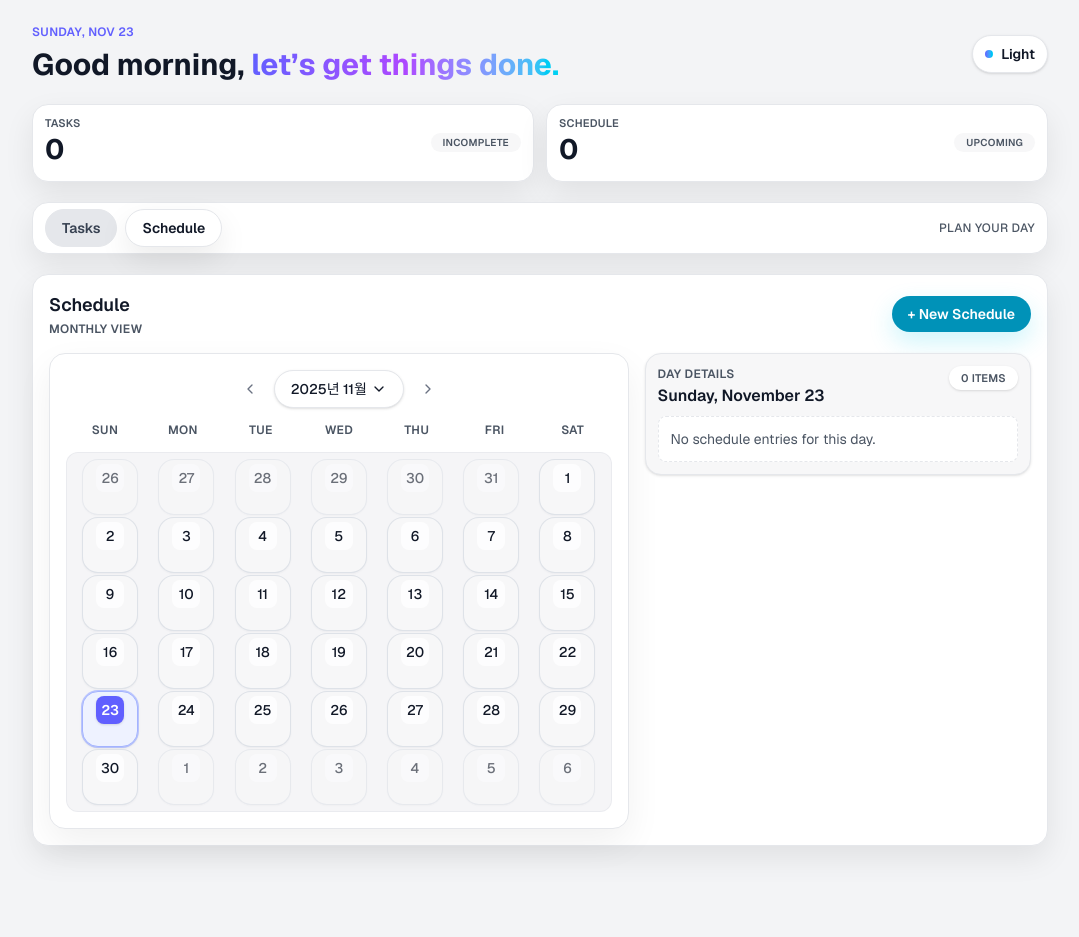
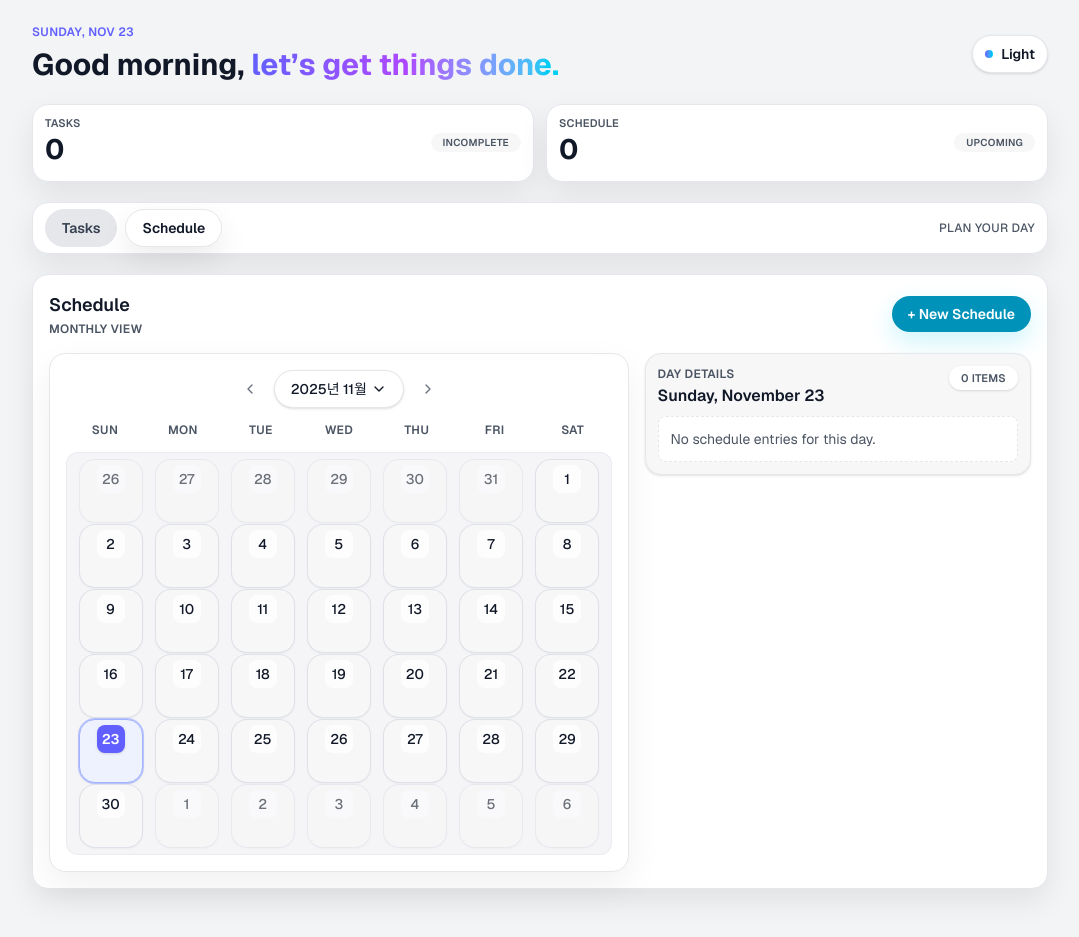
Before and after one commit to bbg-96/logme, a Next.js app: page / in a window 1280 px wide. Both pictures are taken after a click on the button "Schedule". Shown: the whole page, without its empty margins (100-1179 px from the left). Before the commit the page ends 894 px from the top, so only its background shows below. Built offline with nearby package versions, Linux system fonts and the light colour scheme.

Commit message:
Adjust calendar cell sizing and spacing

```diff
--- a/components/schedule/calendar-day-cell.tsx
+++ b/components/schedule/calendar-day-cell.tsx
@@ -29,7 +29,7 @@ export function CalendarDayCell({
     <button
       onClick={() => onSelect(date)}
       className={cx(
-        "group relative mx-auto flex h-14 w-14 flex-col items-center justify-center gap-0.5 rounded-2xl border p-1 text-left transition-all duration-200 ease-out focus-visible:outline-none focus-visible:ring-2 focus-visible:ring-indigo-500",
+        "group relative mx-auto flex h-16 w-16 flex-col items-center justify-center gap-0.5 overflow-hidden rounded-2xl border p-1 text-left transition-all duration-200 ease-out focus-visible:outline-none focus-visible:ring-2 focus-visible:ring-indigo-500",
         "bg-[var(--color-bg-subtle)] text-[var(--color-text-primary)] border border-[rgba(148,163,184,0.25)] shadow-[0_1px_2px_rgba(15,23,42,0.04)]",
         "hover:-translate-y-0.5 hover:shadow-[var(--color-shadow-soft)] hover:bg-[var(--color-bg-card)]",
         !inCurrentMonth && "opacity-60",
--- a/components/schedule/schedule-calendar.tsx
+++ b/components/schedule/schedule-calendar.tsx
@@ -135,7 +135,7 @@ export function ScheduleCalendar({
             </div>
 
             <div className="rounded-xl border border-[color:var(--color-border-subtle)]/70 bg-[color:var(--color-border-subtle)]/40 p-[3px] sm:p-1 lg:p-1.5">
-              <div className="grid grid-cols-7 gap-px sm:gap-0.5 lg:gap-0.5">
+              <div className="grid grid-cols-7 gap-px">
                 {monthDays.map(({ date, inCurrentMonth }) => {
                   const key = toLocalDateString(date);
                   const daySchedules = schedulesByDate[key];
```
